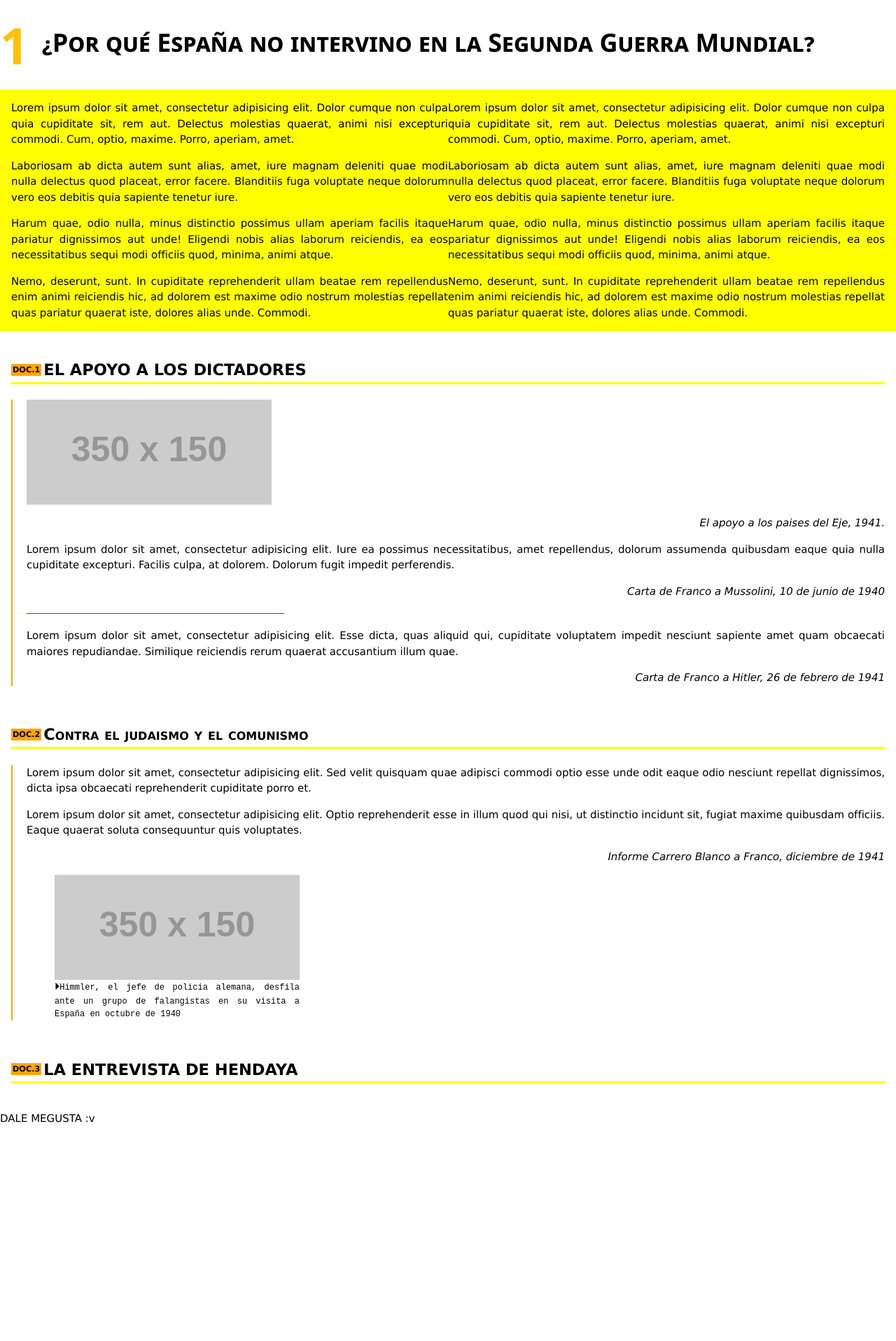
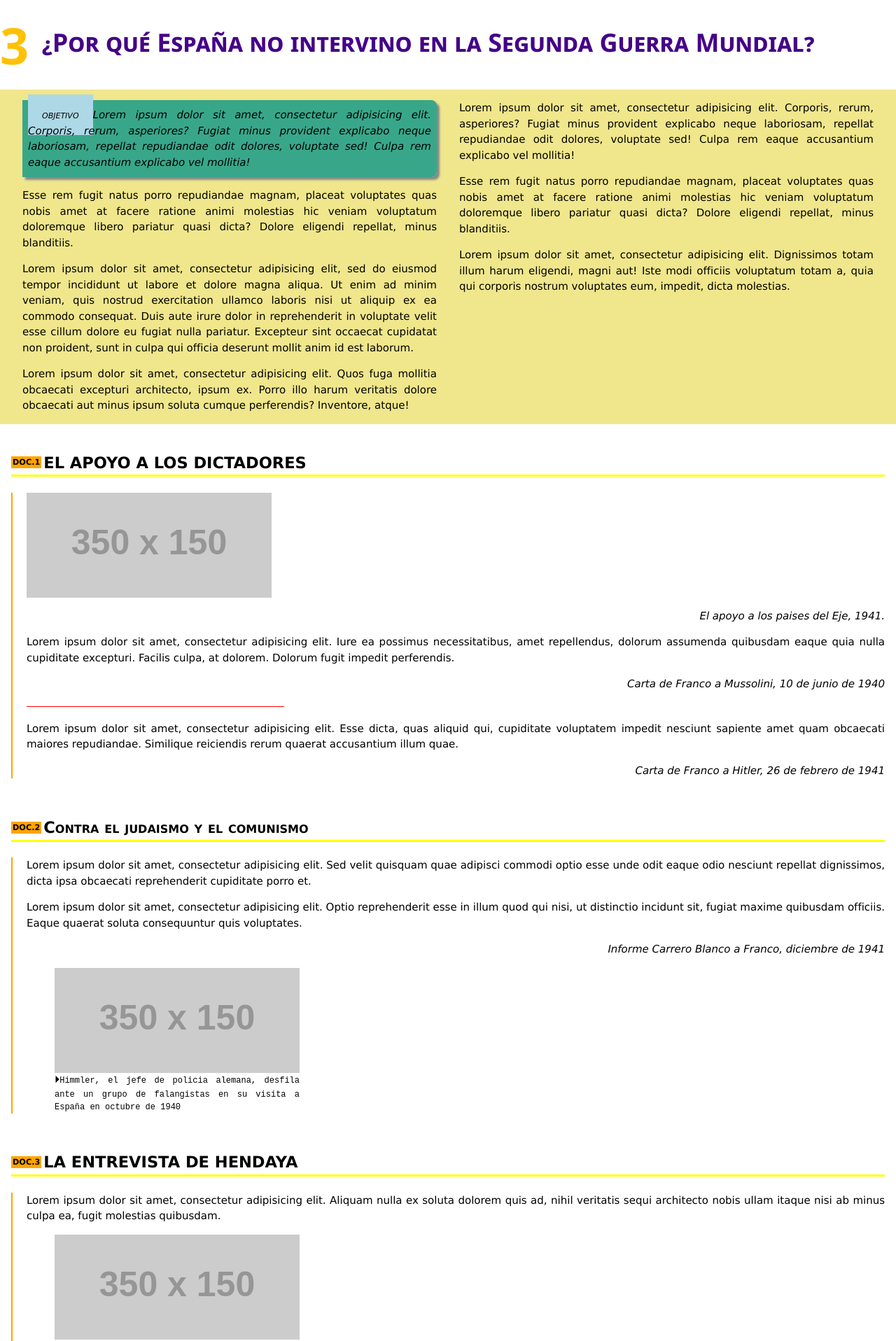
Before and after one commit to BAT2/bat2.github.io, a Jekyll site: the page built from _pages/tema15-3.html, in a window 1280 px wide. Shown: the top 1916 px of the page at 70% size. Built offline with Jekyll 4.4.1, drawn with Linux system fonts in a browser that asks for light colours; some web fonts are replaced; comment, search, counter and statistics services are not loaded; before the commit the page ends 1624 px from its top, so only the background shows below that; some of the changed text lies outside the part shown.

Commit message:
Actualisado

```diff
--- a/_pages/tema15-3.html
+++ b/_pages/tema15-3.html
@@ -3,20 +3,26 @@
 title: ¿Por qué España no intervino en la Segunda Guerra Mundial?
 permalink: /espanya-guerra
 ---
-<h1>¿Por qué España no intervino en la Segunda Guerra Mundial?</h1>
 
-<div class="goal-box w3-container w3-row">
-  <div class="w3-col m6 s12">
-    <p>Lorem ipsum dolor sit amet, consectetur adipisicing elit. Dolor cumque non culpa quia cupiditate sit, rem aut. Delectus molestias quaerat, animi nisi excepturi commodi. Cum, optio, maxime. Porro, aperiam, amet.</p>
-    <p>Laboriosam ab dicta autem sunt alias, amet, iure magnam deleniti quae modi nulla delectus quod placeat, error facere. Blanditiis fuga voluptate neque dolorum vero eos debitis quia sapiente tenetur iure.</p>
-    <p>Harum quae, odio nulla, minus distinctio possimus ullam aperiam facilis itaque pariatur dignissimos aut unde! Eligendi nobis alias laborum reiciendis, ea eos necessitatibus sequi modi officiis quod, minima, animi atque.</p>
-    <p>Nemo, deserunt, sunt. In cupiditate reprehenderit ullam beatae rem repellendus enim animi reiciendis hic, ad dolorem est maxime odio nostrum molestias repellat quas pariatur quaerat iste, dolores alias unde. Commodi.</p>
+<style>
+  body {
+    counter-reset: section 3 subsection-counter doc-counter assignment-counter;
+  }
+</style>
+
+<h1 style="color:rgb(69, 2, 135)">¿Por qué España no intervino en la Segunda Guerra Mundial?</h1>
+
+<div class="w3-row w3-container w3-khaki">
+  <div class="w3-container w3-col m6 s12 goal-box">
+    <p>Lorem ipsum dolor sit amet, consectetur adipisicing elit. Corporis, rerum, asperiores? Fugiat minus provident explicabo neque laboriosam, repellat repudiandae odit dolores, voluptate sed! Culpa rem eaque accusantium explicabo vel mollitia!</p>
+    <p>Esse rem fugit natus porro repudiandae magnam, placeat voluptates quas nobis amet at facere ratione animi molestias hic veniam voluptatum doloremque libero pariatur quasi dicta? Dolore eligendi repellat, minus blanditiis.</p>
+    <p>Lorem ipsum dolor sit amet, consectetur adipisicing elit, sed do eiusmod tempor incididunt ut labore et dolore magna aliqua. Ut enim ad minim veniam, quis nostrud exercitation ullamco laboris nisi ut aliquip ex ea commodo consequat. Duis aute irure dolor in reprehenderit in voluptate velit esse cillum dolore eu fugiat nulla pariatur. Excepteur sint occaecat cupidatat non proident, sunt in culpa qui officia deserunt mollit anim id est laborum.</p>
+    <p>Lorem ipsum dolor sit amet, consectetur adipisicing elit. Quos fuga mollitia obcaecati excepturi architecto, ipsum ex. Porro illo harum veritatis dolore obcaecati aut minus ipsum soluta cumque perferendis? Inventore, atque!</p>
   </div>
-  <div class="w3-col m6 s12">
-    <p>Lorem ipsum dolor sit amet, consectetur adipisicing elit. Dolor cumque non culpa quia cupiditate sit, rem aut. Delectus molestias quaerat, animi nisi excepturi commodi. Cum, optio, maxime. Porro, aperiam, amet.</p>
-    <p>Laboriosam ab dicta autem sunt alias, amet, iure magnam deleniti quae modi nulla delectus quod placeat, error facere. Blanditiis fuga voluptate neque dolorum vero eos debitis quia sapiente tenetur iure.</p>
-    <p>Harum quae, odio nulla, minus distinctio possimus ullam aperiam facilis itaque pariatur dignissimos aut unde! Eligendi nobis alias laborum reiciendis, ea eos necessitatibus sequi modi officiis quod, minima, animi atque.</p>
-    <p>Nemo, deserunt, sunt. In cupiditate reprehenderit ullam beatae rem repellendus enim animi reiciendis hic, ad dolorem est maxime odio nostrum molestias repellat quas pariatur quaerat iste, dolores alias unde. Commodi.</p>
+  <div class="w3-container w3-col m6 s12">
+    <p>Lorem ipsum dolor sit amet, consectetur adipisicing elit. Corporis, rerum, asperiores? Fugiat minus provident explicabo neque laboriosam, repellat repudiandae odit dolores, voluptate sed! Culpa rem eaque accusantium explicabo vel mollitia!</p>
+    <p>Esse rem fugit natus porro repudiandae magnam, placeat voluptates quas nobis amet at facere ratione animi molestias hic veniam voluptatum doloremque libero pariatur quasi dicta? Dolore eligendi repellat, minus blanditiis.</p>
+    <p>Lorem ipsum dolor sit amet, consectetur adipisicing elit. Dignissimos totam illum harum eligendi, magni aut! Iste modi officiis voluptatum totam a, quia qui corporis nostrum voluptates eum, impedit, dicta molestias.</p>
   </div>
 </div>
 
@@ -55,4 +61,61 @@
   <header>
     <p>LA ENTREVISTA DE HENDAYA</p>
   </header>
+  <div>
+    <p class="background-color:rgba(68, 8, 164, 0.54)">Lorem ipsum dolor sit amet, consectetur adipisicing elit. Aliquam nulla ex soluta dolorem quis ad, nihil veritatis sequi architecto nobis ullam itaque nisi ab minus culpa ea, fugit molestias quibusdam.</p>
+    <figure>
+      <img src="http://via.placeholder.com/350x150" alt="">
+      <figcaption>Hitler y Franco desfilando en la estación de Hendaya, octubre de 1940.</figcaption>
+    </figure>
+  </div>
 </aside>
+
+<aside class="doc">
+  <header>
+    <p>LA DIVISION AZUL</p>
+  </header>
+  <div>
+    <p>Lorem ipsum dolor sit amet, consectetur adipisicing elit. Sed velit quisquam quae adipisci commodi optio esse unde odit eaque odio nesciunt repellat dignissimos, dicta ipsa obcaecati reprehenderit cupiditate porro et.</p>
+    <p class="epigrafe">Revista El Mundo, 1941.</p>
+    <figure>
+      <img src="http://via.placeholder.com/350x150" alt="">
+    </figure>
+  </div>
+</aside>
+
+<aside class="doc">
+  <header>
+    <p>TRABAJADORES ESPAÑOLES HACIA ALEMANIA</p>
+  </header>
+  <div>
+    <figure>
+      <img src="http://via.placeholder.com/350x150" alt="">
+      <figcaption>Salida de trabajadores hacia Alemania, noviembre de 1941.</figcaption>
+    </figure>
+  </div>
+</aside>
+
+<aside class="doc">
+  <header>
+    <p>UNA JUSTIFICACIÓN: LA TRIPLE GUERRA</p>
+  </header>
+  <div>
+    <p>Lorem ipsum dolor sit amet, consectetur adipisicing elit. Illum soluta, magnam quisquam veniam quod. Quam fuga labore veritatis cumque fugiat. Illo alias molestiae autem quasi fuga voluptas similique repellendus perferendis.</p>
+    <p class="epigrafe">Declaraciones de José F. De Lequerica, ministro de Asuntos Exteriores, 1945.</p>
+  </div>
+</aside>
+
+<aside class="assignment">
+  <header>DESCRIBE,ANALIZA Y RELACIONA</header>
+  <ol>
+    <li>Lorem ipsum dolor sit amet, consectetur adipisicing elit. Nesciunt dolor nobis quisquam possimus amet aut nihil incidunt ab illum consequuntur! Beatae ratione quisquam facere qui quia, nemo, error accusamus. Ut!</li>
+    <li>Lorem ipsum dolor sit amet, consectetur adipisicing elit. Nemo magnam enim neque vitae aliquam, quaerat numquam ea repudiandae consectetur delectus eligendi dolorum ex. Omnis tenetur, saepe. Ea, molestiae! Voluptate, fuga.</li>
+    <li>Lorem ipsum dolor sit amet, consectetur adipisicing elit. Eligendi, non cupiditate necessitatibus. Ipsum dolore expedita esse praesentium dicta repellendus autem iusto, earum eius magni iste temporibus consequatur, maiores odio voluptatum!</li>
+    <li>Lorem ipsum dolor sit amet, consectetur adipisicing elit. Est saepe itaque dolores laudantium cum quos ea porro praesentium repudiandae in nemo, architecto incidunt molestiae ducimus perspiciatis recusandae vero, nesciunt excepturi.</li>
+    <li>Lorem ipsum dolor sit amet, consectetur adipisicing elit. Minus, odit doloremque atque, illo rem odio labore quae esse in veritatis. Nisi doloribus possimus illum aperiam quas a ipsa aliquid obcaecati?</li>
+  </ol>
+  <header>CONSTRUYE TU OPINIÓN</header>
+  <ol>
+    <li>Lorem ipsum dolor sit amet, consectetur adipisicing elit. Eveniet corrupti perferendis placeat doloribus veniam nam cum, suscipit eos facilis! Quasi, eius, temporibus. Nulla numquam corporis unde, eligendi, repudiandae veniam! Tenetur.</li>
+  </ol>
+</aside>
--- a/assets/css/main.css
+++ b/assets/css/main.css
@@ -43,7 +43,7 @@
 }
 
 section ul {
-  list-style-type:square;
+  list-style-type: square;
 }
 
 /* ASIDES DOC */
@@ -184,8 +184,22 @@
   font-style: italic;
 }
 
-.goal-box {
-  background-color: yellow;
+div.goal-box p:first-of-type {
+  background-color:rgba(41, 162, 137, 0.92) ;
+  box-shadow: 4px 4px 3px #888888;
+  padding:10px 8px;
+  border-top-right-radius: 8px;
+  border-bottom-right-radius: 8px;
+  font-style: italic;
+
+}
+
+div.goal-box p:first-of-type::before {
+  content: "objetivo";
+  font-variant: small-caps;
+  padding: 20px;
+  /*margin-left: -100px;*/
+  background-color: lightblue;
 }
 
 .synthesis-box {
```
